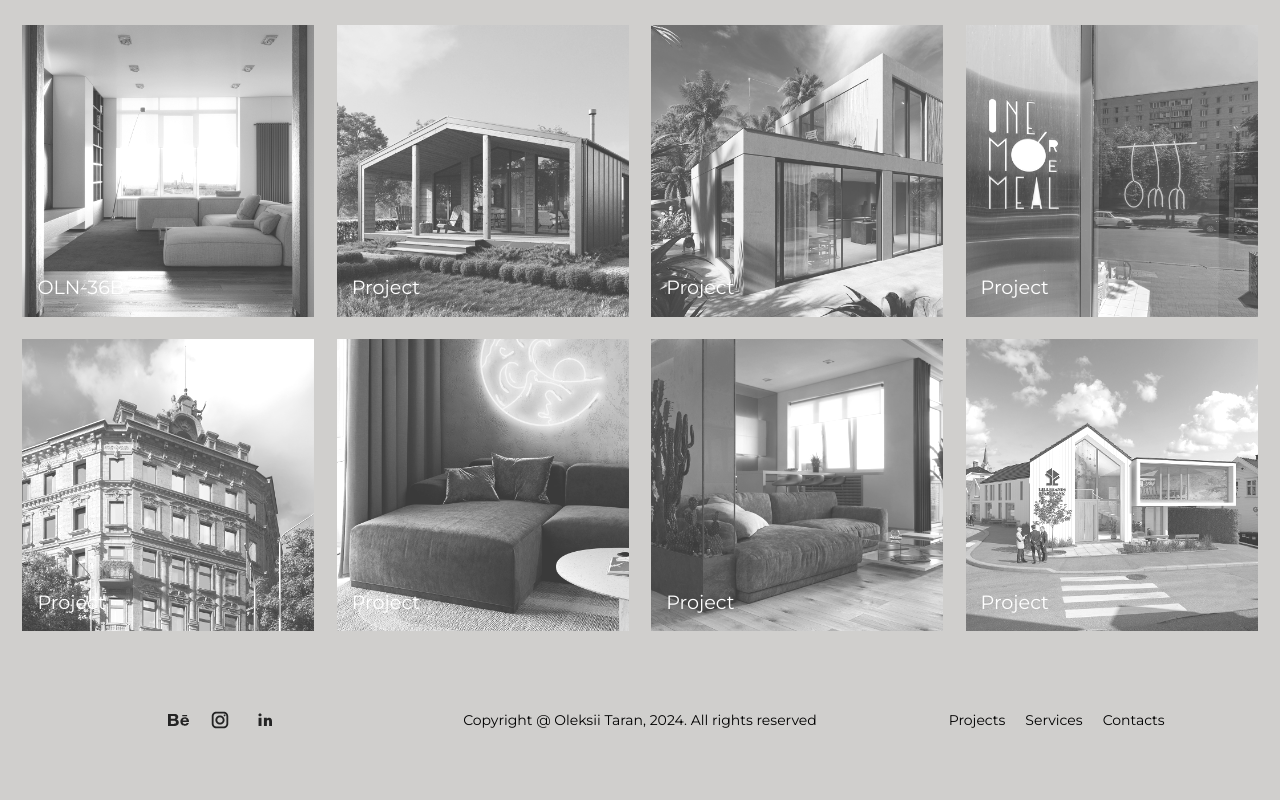
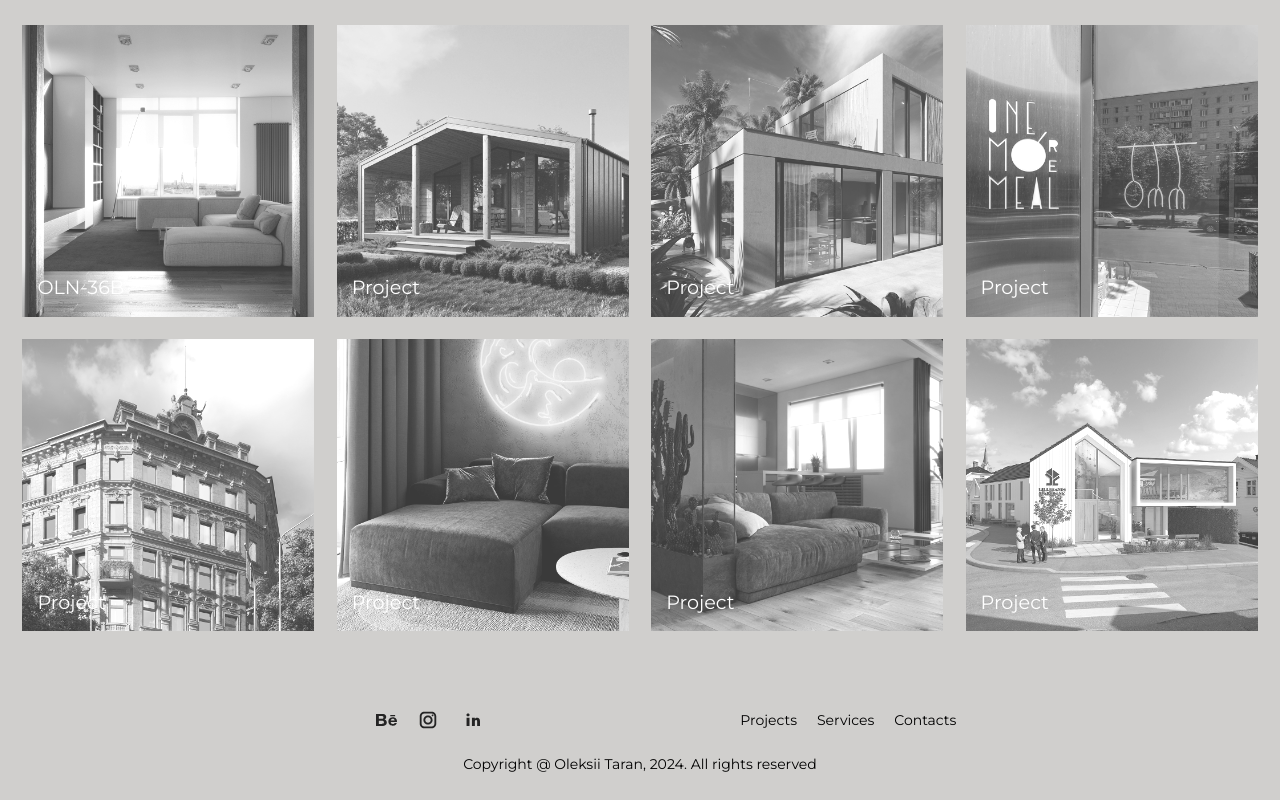
Before and after one commit to GGiritoX/panels_demo.github.io, a React (Create React App) app: page / in a window 1280 px wide. Shown: the part 230-1030 px from the top of the page. Before the commit the page ends 989 px from the top, so only its background shows below. Built offline with nearby package versions, Linux system fonts and the light colour scheme.

Commit message:
update footer

```diff
--- a/src/css/contacts.css
+++ b/src/css/contacts.css
@@ -34,14 +34,6 @@
     width: 62px;
     margin-top: 20px;
     margin-bottom: 24px;
-}
-
-.contacts-links {
-    /* border: 2px dashed orange; */
-}
-
-.contacts-links a {
-    /* border: 1px solid red; */
 }
 
 .contacts-feedback form {
@@ -119,12 +111,6 @@ textarea::-webkit-input-placeholder {
         display: none;
     }
 
-    .contacts-textlinks {
-        /* background-color: rgb(177, 255, 255) !important; */
-    }
-    .contacts-feedback {
-        /* background-color: rgb(218, 179, 255) !important; */
-    }
     .contacts-textlinks .vertical {
         display: grid;
         justify-content: center;
@@ -140,8 +126,7 @@ textarea::-webkit-input-placeholder {
         text-align: center;
     }
     .title-feedback {
-        width: fit-content;
-        margin: 0 auto !important;
+        display: none;
 
     }
     .contacts-feedback form {
--- a/src/css/footer.css
+++ b/src/css/footer.css
@@ -51,3 +51,24 @@ footer * {
     /* font-weight: 600; */
     text-decoration: underline !important;
 }
+
+@media screen and (max-width: 1500px) {
+    .footer-links {
+        grid-column-start: 1;
+        grid-column-end: 3;
+        grid-row-start: 1;
+        grid-row-end: 2;
+    }
+    .footer-links.horizontal {
+        grid-column-start: 2;
+        grid-column-end: 4;
+        grid-row-start: 1;
+        grid-row-end: 2;
+    }
+    .footer-text {
+        grid-column-start: 1;
+        grid-column-end: 4;
+        grid-row-start: 2;
+        grid-row-end: 3;
+    }
+}
--- a/src/css/temp/styles.css
+++ b/src/css/temp/styles.css
@@ -90,13 +90,14 @@
         /* all: initial; */
         max-width: 50%;
         margin: 0px auto;
+        margin-top: 15px;
     }
 
     .project-name {
         font-size: 24px;
         font-weight: 400;
         text-align: center;
-        margin-top: 35px;
+        margin-top: 10px;
     }
 }
 /* ====================================================================================== */
--- a/src/pages/Home.jsx
+++ b/src/pages/Home.jsx
@@ -11,7 +11,7 @@ export default function Home() {
                 <div className="content fade-2">
                     <div className="panels">
                         <div className="panel">
-                            <a href="Project3">
+                            <a href="Project4">
                                 <img className="bw-image" href="Project1" src={IMAGES.img1} alt="" />
                                 <div className="panel-text">OLN-36B</div>
                             </a>
--- a/src/pages/Project4.jsx
+++ b/src/pages/Project4.jsx
@@ -20,6 +20,18 @@ export default function Project4() {
         window.addEventListener('load', handleLoad);
         return () => {
             window.removeEventListener('load', handleLoad);
+        };
+    }, []);
+
+    useEffect(() => {
+        const handleResize = () => {
+            if (!window.matchMedia("(max-width: 1500px)").matches) {
+                //DELETE CAROUSEL
+            } else { createCarousel(); }
+        };
+        window.addEventListener('resize', handleResize);
+        return () => {
+            window.removeEventListener('resize', handleResize);
         };
     }, []);
 
```
